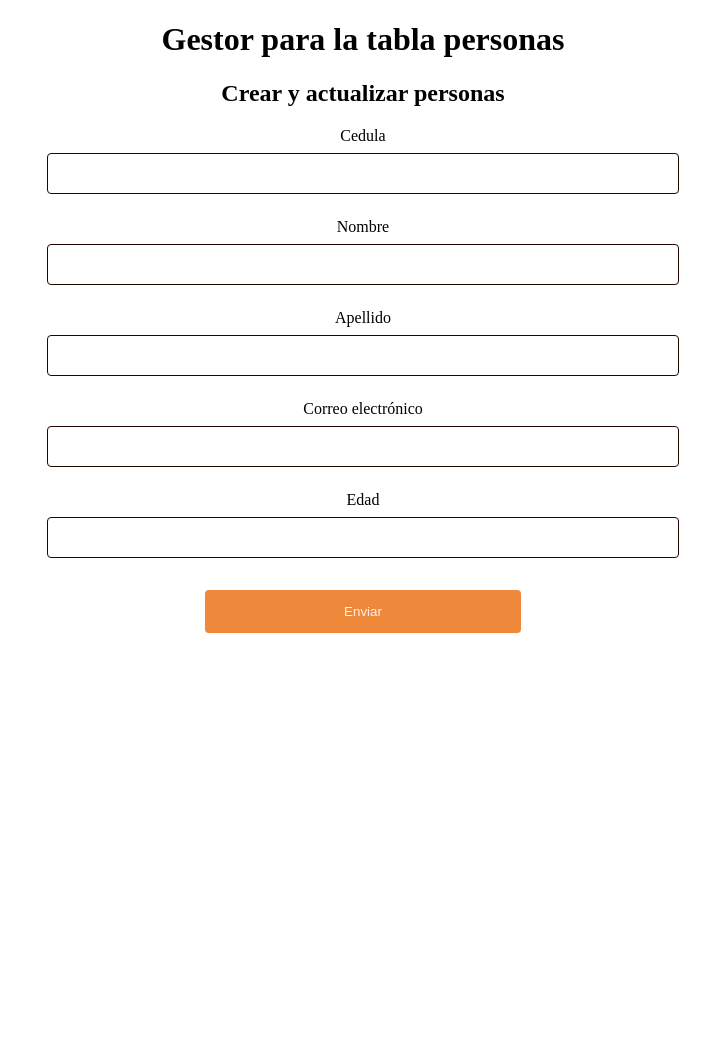
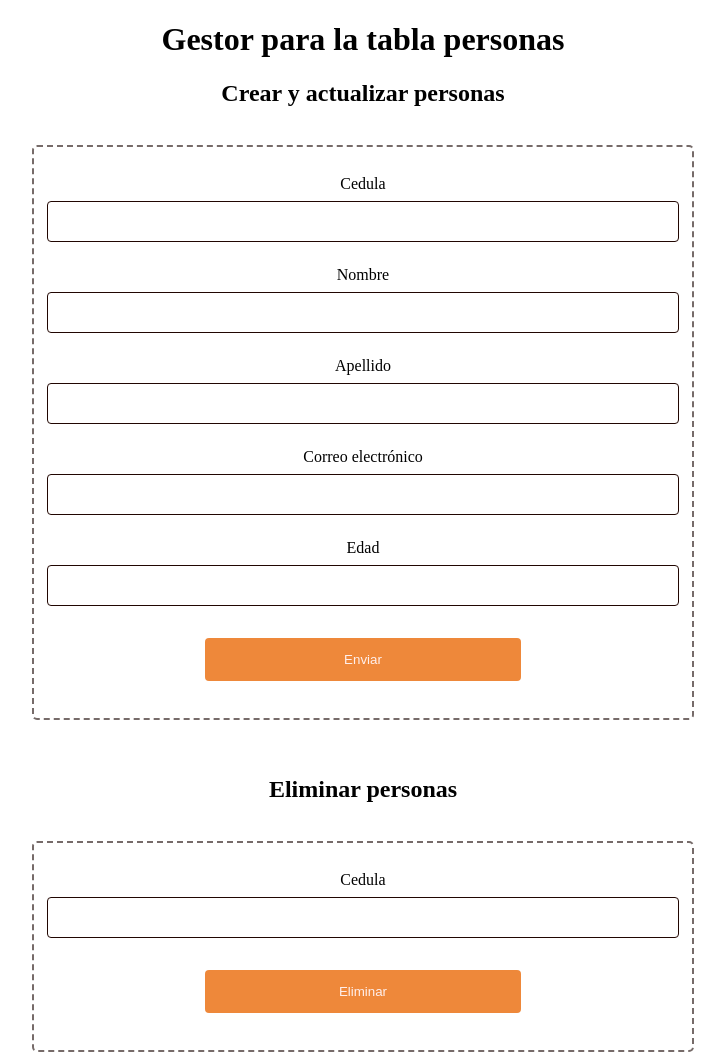
Before and after one commit to PHP-Talleres/Taller_1_GestorBaseDeDatos, a PHP site: page /gestor.php in a window 1280 px wide. Shown: the whole page, without its empty margins (277-1002 px from the left). Before the commit the page ends 633 px from the top, so only its background shows below. Run offline with PHP 8.4, Linux system fonts and the light colour scheme.

Commit message:
Delete from Personas

```diff
--- a/css/gestor.css
+++ b/css/gestor.css
@@ -53,3 +53,8 @@ div.error_text{
 div.success_text {
     color: green;
 }
+
+div.form {
+    padding: 1%;
+    border: dashed #766b69 2px;
+}
--- a/gestor.php
+++ b/gestor.php
@@ -11,7 +11,8 @@
 <body>
     <h1>Gestor para la tabla personas</h1>
     <h2>Crear y actualizar personas</h2>
-    <div>
+    <br>
+    <div class="form">
         <form action="gestor.php" method="post">
             <p>
                 <label>Cedula</label>
@@ -37,9 +38,6 @@
                 <input class='button' type='submit' value='Enviar'>
             </p>
         </form>
-    </div>
-
-
         <?php
         include_once dirname(__FILE__) . '/config/config.php';
         include_once dirname(__FILE__) . '/sql_queries/sqlqueries.php';
@@ -53,6 +51,28 @@
             insert_into_Personas($persona);
         }
         ?>
+    </div>
+    <br><br>
+    <h2>Eliminar personas</h2>
+    <br>
+    <div class="form">
+        <form action="gestor.php" method="get">
+            <p>
+                <label>Cedula</label>
+                <input id='cedula' name='cedula' required type='number'>
+            </p>
+            <p>
+                <input class='button' type='submit' value='Eliminar'>
+            </p>
+        </form>
+        <?php
+        include_once dirname(__FILE__) . '/config/config.php';
+        include_once dirname(__FILE__) . '/sql_queries/sqlqueries.php';
+        if (isset($_GET["cedula"])) {
+            delete_into_Personas($_GET["cedula"]);
+        }
+        ?>
+    </div>
 
 
 </body>
--- a/sql_queries/sqlqueries.php
+++ b/sql_queries/sqlqueries.php
@@ -1,5 +1,5 @@
 <?php
-    include_once dirname(__FILE__) . '/../persona.php';
+    include_once dirname(__FILE__) . '/../model/persona.php';
     function insert_into_Personas($persona)
     {
         $sql = 'INSERT INTO Personas (Nombre, Apellido, Correo_electronico, Edad, Cedula) VALUES (';
@@ -18,12 +18,32 @@
         $con = mysqli_connect(HOST_DB, USUARIO_DB, USUARIO_PASS, DATABASE);
         // Verificar conexión
         if (mysqli_connect_errno()) {
-            echo "<div class=\"result_query error_text\"> Error en la conexión: " . mysqli_connect_error() . "</div>";
+            echo "<br><div class=\"result_query error_text\"> Error en la conexión: " . mysqli_connect_error() . "</div>";
         } else {
             if (mysqli_query($con, $sql) ) {
-                echo "<div class=\"result_query success_text\">¡EXITO!"  . "</div>";
+                echo "<br><div class=\"result_query success_text\">¡EXITO!"  . "</div>";
             } else {
-                echo "<div class=\"result_query error_text\">Error en la inserción: " . mysqli_error($con)  . "</div>";
+                echo "<br><div class=\"result_query error_text\">Error en la inserción: " . mysqli_error($con)  . "</div>";
+            }
+        }
+        mysqli_close($con);
+    }
+
+    function delete_into_Personas($cedula){
+        $sql = 'DELETE FROM Personas WHERE Cedula = ' . $cedula;
+        // Crear conexión
+        $con = mysqli_connect(HOST_DB, USUARIO_DB, USUARIO_PASS, DATABASE);
+        // Verificar conexión
+        if (mysqli_connect_errno()) {
+            echo "<br><div class=\"result_query error_text\"> Error en la conexión: " . mysqli_connect_error() . "</div>";
+        } else {
+            if (mysqli_query($con, $sql)) {
+                if(mysqli_affected_rows($con) > 0)
+                    echo "<br><div class=\"result_query success_text\">¡EXITO!"  . "</div>";
+                else
+                    echo "<br><div class=\"result_query error_text\"> No se ha borrado ningún registro" . "</div>";
+            } else {
+                echo "<br><div class=\"result_query error_text\">Error en la inserción: " . mysqli_error($con)  . "</div>";
             }
         }
         mysqli_close($con);
```
Also changed, not shown: model/persona.php (renamed from persona.php). Lines whose indentation alone changed are shown as unchanged.
